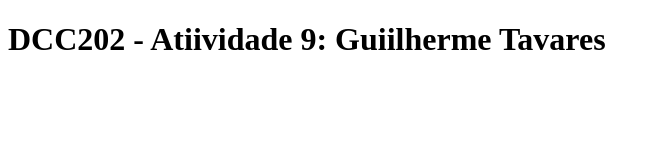
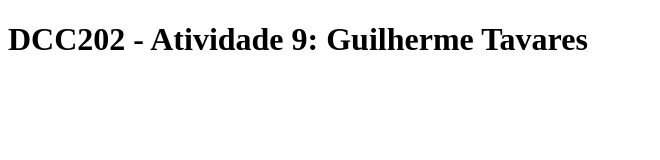
Before and after one commit to ufjf-dcc202/ufjf-dcc202-2023-3-a-atv9-Guiba1, a website: page index.html in a window 1280 px wide. Shown: the whole page, without its empty margins (0-660 px from the left). Drawn offline with Linux system fonts and the light colour scheme.

Commit message:
o arquivo index.html foi alterado

```diff
--- a/index.html
+++ b/index.html
@@ -3,14 +3,12 @@
 <head>
     <meta charset="UTF-8">
     <meta name="viewport" content="width=device-width, initial-scale=1.0">
-    <title>DCC202 - Atiividade 9: Guiilherme Tavares</title>
+    <title>DCC202 - Atividade 9: Guilherme Tavares</title>
 </head>
 <body>
         <main>
-            <h1>DCC202 - Atiividade 9: Guiilherme Tavares</h1>
+            <h1>DCC202 - Atividade 9: Guilherme Tavares</h1>
             <p>
-
-
 
             </p>
         </main>
```
